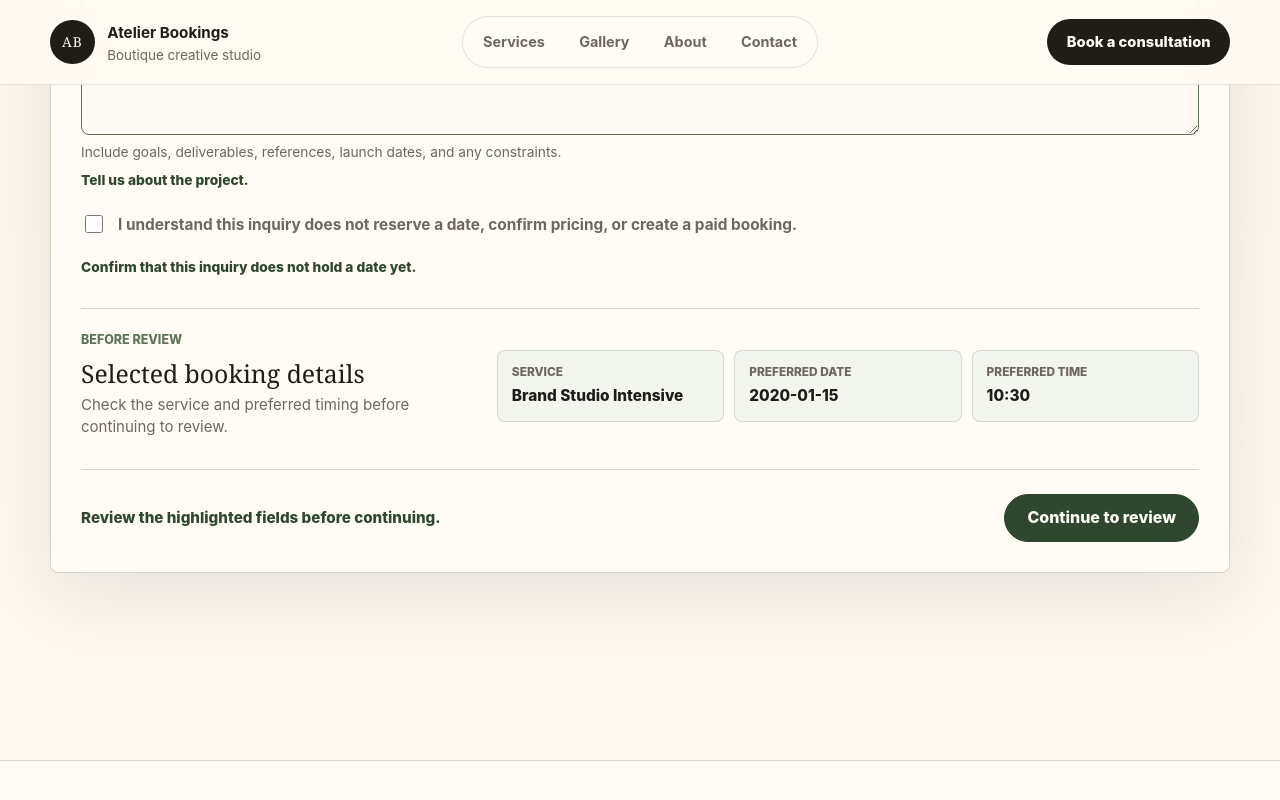
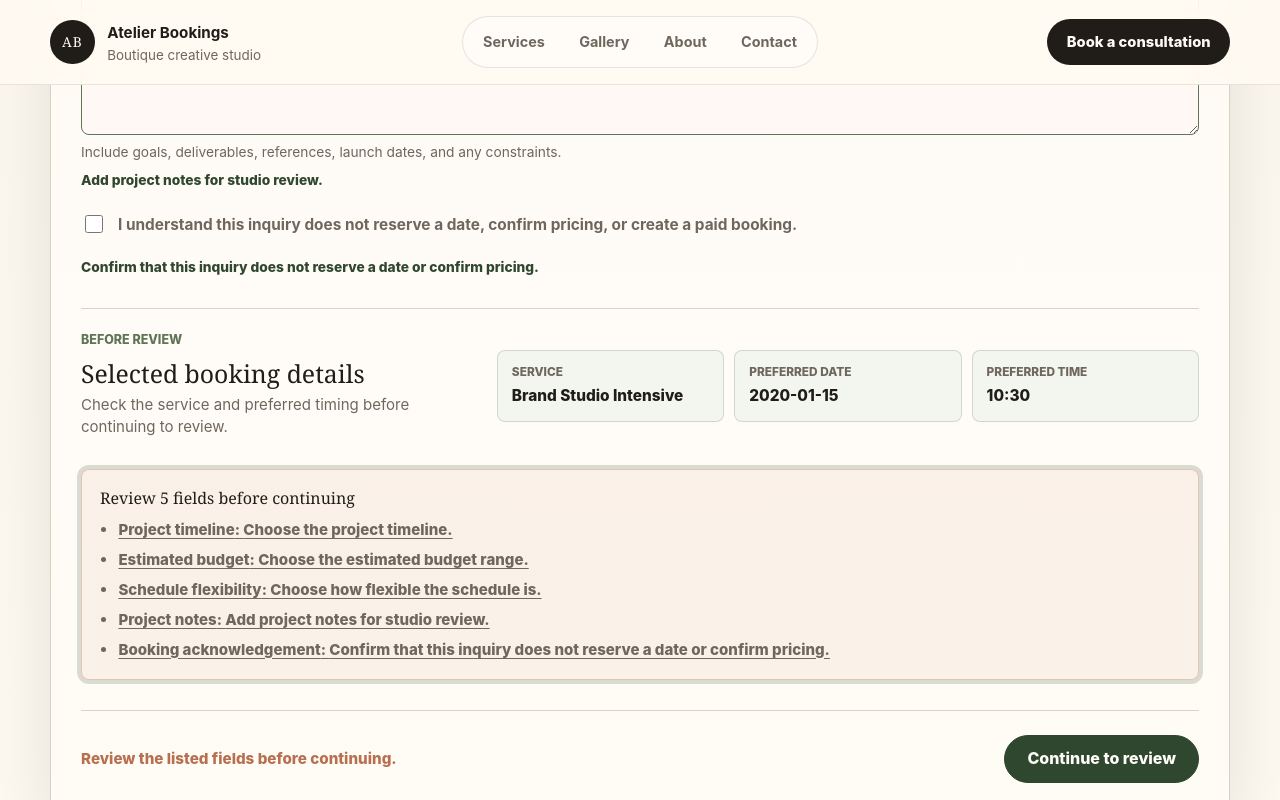
Before and after one commit to VIRTUE-CREATION-AND-DEVELOPMENT-INC/atelier-bookings, a Next.js app: page /booking in a window 1280 px wide. Both pictures are taken after typing "2020-01-15", "10:30", "Sample", "name@example.com", "5551234", "Sample" into the empty fields and a click on the button "Continue to review". Shown: the part 3418-4218 px from the top of the page. Built offline with nearby package versions, Linux system fonts and the light colour scheme.

Commit message:
Virtue Engine - Workplan Step 3 - Clarify Validation And Confirmation - 2026-06-12

```diff
--- a/app/(pages)/booking/BookingInquiry.jsx
+++ b/app/(pages)/booking/BookingInquiry.jsx
@@ -1,6 +1,6 @@
 "use client";
 
-import { useEffect, useMemo, useRef, useState } from "react";
+import { forwardRef, useEffect, useMemo, useRef, useState } from "react";
 import { submitMockBookingInquiry } from "../../../lib/bookings/mock-store.js";
 import { validateBookingInquiryInput } from "../../../lib/bookings/validation.js";
 import styles from "./page.module.css";
@@ -23,6 +23,28 @@ const INITIAL_FORM_VALUES = {
 };
 
 const getFieldErrorId = (field) => `${field}-error`;
+const FIELD_LABELS = {
+  serviceId: "Service",
+  eventDate: "Preferred date",
+  preferredTime: "Preferred time",
+  timeline: "Project timeline",
+  budgetRange: "Estimated budget",
+  scheduleFlexibility: "Schedule flexibility",
+  clientName: "Name",
+  email: "Email",
+  phone: "Phone",
+  contactMethod: "Best contact",
+  company: "Company",
+  projectTitle: "Project title",
+  location: "Location",
+  message: "Project notes",
+  expectationConsent: "Booking acknowledgement",
+};
+const FIELD_TARGET_IDS = {
+  serviceId: "service-selection-options",
+  scheduleFlexibility: "scheduleFlexibility-options",
+};
+const getFieldTargetId = (field) => FIELD_TARGET_IDS[field] || field;
 
 const getInitialServiceId = (services, serviceId) =>
   services.some((service) => service.id === serviceId)
@@ -44,6 +66,8 @@ export default function ServiceSelection({ content, initialServiceId = "" }) {
   const [submittedInquiry, setSubmittedInquiry] = useState(null);
   const reviewRef = useRef(null);
   const confirmationRef = useRef(null);
+  const validationSummaryRef = useRef(null);
+  const isSubmitting = flowStep === "submitting";
 
   const selectedService = useMemo(
     () =>
@@ -83,7 +107,22 @@ export default function ServiceSelection({ content, initialServiceId = "" }) {
     }
   }, [flowStep]);
 
+  useEffect(() => {
+    if (
+      statusMessage === content.errorMessage &&
+      Object.keys(errors).length > 0
+    ) {
+      validationSummaryRef.current?.focus();
+    }
+  }, [content.errorMessage, errors, statusMessage]);
+
   const getError = (field) => errors[field]?.[0] || "";
+  const statusTone =
+    statusMessage === content.errorMessage
+      ? "error"
+      : statusMessage
+        ? "success"
+        : "idle";
 
   const getDescribedBy = (field, helperId) => {
     const descriptionIds = [helperId, getError(field) && getFieldErrorId(field)]
@@ -94,7 +133,7 @@ export default function ServiceSelection({ content, initialServiceId = "" }) {
   };
 
   const updateField = (field, value) => {
-    if (flowStep === "submitting") {
+    if (isSubmitting) {
       return;
     }
 
@@ -120,7 +159,7 @@ export default function ServiceSelection({ content, initialServiceId = "" }) {
   };
 
   const updateSelectedService = (serviceId) => {
-    if (flowStep === "submitting") {
+    if (isSubmitting) {
       return;
     }
 
@@ -159,7 +198,7 @@ export default function ServiceSelection({ content, initialServiceId = "" }) {
   const handleSubmit = async (event) => {
     event.preventDefault();
 
-    if (flowStep === "submitting") {
+    if (isSubmitting) {
       return;
     }
 
@@ -264,7 +303,13 @@ export default function ServiceSelection({ content, initialServiceId = "" }) {
           </div>
 
           <div className={styles.formActions}>
-            <p className={styles.formStatus} data-valid="true" aria-live="polite">
+            <p
+              className={styles.formStatus}
+              data-status="success"
+              role="status"
+              aria-atomic="true"
+              aria-live="polite"
+            >
               {statusMessage}
             </p>
             <button
@@ -287,7 +332,7 @@ export default function ServiceSelection({ content, initialServiceId = "" }) {
       aria-labelledby="service-selection"
     >
       <form
-        aria-busy={flowStep === "submitting" ? "true" : "false"}
+        aria-busy={isSubmitting ? "true" : "false"}
         className={styles.inquiryForm}
         onSubmit={handleSubmit}
         noValidate
@@ -303,8 +348,10 @@ export default function ServiceSelection({ content, initialServiceId = "" }) {
 
         <div className={styles.selectionLayout}>
           <fieldset
+            id="service-selection-options"
             className={styles.serviceFieldset}
             aria-describedby={getDescribedBy("serviceId")}
+            disabled={isSubmitting}
           >
             <legend className={styles.visuallyHidden}>Choose a service</legend>
 
@@ -438,6 +485,7 @@ export default function ServiceSelection({ content, initialServiceId = "" }) {
                     "eventDate-helper",
                   )}
                   aria-invalid={Boolean(getError("eventDate"))}
+                  disabled={isSubmitting}
                   id="eventDate"
                   name="eventDate"
                   onChange={(event) =>
@@ -460,6 +508,7 @@ export default function ServiceSelection({ content, initialServiceId = "" }) {
                     "preferredTime-helper",
                   )}
                   aria-invalid={Boolean(getError("preferredTime"))}
+                  disabled={isSubmitting}
                   id="preferredTime"
                   name="preferredTime"
                   onChange={(event) =>
@@ -478,6 +527,7 @@ export default function ServiceSelection({ content, initialServiceId = "" }) {
                 <select
                   aria-describedby={getDescribedBy("timeline")}
                   aria-invalid={Boolean(getError("timeline"))}
+                  disabled={isSubmitting}
                   id="timeline"
                   name="timeline"
                   onChange={(event) => updateField("timeline", event.target.value)}
@@ -500,6 +550,7 @@ export default function ServiceSelection({ content, initialServiceId = "" }) {
                 <select
                   aria-describedby={getDescribedBy("budgetRange")}
                   aria-invalid={Boolean(getError("budgetRange"))}
+                  disabled={isSubmitting}
                   id="budgetRange"
                   name="budgetRange"
                   onChange={(event) =>
@@ -519,6 +570,8 @@ export default function ServiceSelection({ content, initialServiceId = "" }) {
 
             <fieldset
               className={styles.radioFieldset}
+              disabled={isSubmitting}
+              id="scheduleFlexibility-options"
               aria-describedby={getDescribedBy("scheduleFlexibility")}
             >
               <legend>Schedule flexibility</legend>
@@ -555,6 +608,7 @@ export default function ServiceSelection({ content, initialServiceId = "" }) {
                   aria-describedby={getDescribedBy("clientName")}
                   aria-invalid={Boolean(getError("clientName"))}
                   autoComplete="name"
+                  disabled={isSubmitting}
                   id="clientName"
                   name="clientName"
                   onChange={(event) =>
@@ -570,6 +624,7 @@ export default function ServiceSelection({ content, initialServiceId = "" }) {
                   aria-describedby={getDescribedBy("email")}
                   aria-invalid={Boolean(getError("email"))}
                   autoComplete="email"
+                  disabled={isSubmitting}
                   id="email"
                   name="email"
                   onChange={(event) => updateField("email", event.target.value)}
@@ -588,6 +643,7 @@ export default function ServiceSelection({ content, initialServiceId = "" }) {
                   aria-describedby={getDescribedBy("phone", "phone-helper")}
                   aria-invalid={Boolean(getError("phone"))}
                   autoComplete="tel"
+                  disabled={isSubmitting}
                   id="phone"
                   name="phone"
                   onChange={(event) => updateField("phone", event.target.value)}
@@ -600,6 +656,7 @@ export default function ServiceSelection({ content, initialServiceId = "" }) {
                 <select
                   aria-describedby={getDescribedBy("contactMethod")}
                   aria-invalid={Boolean(getError("contactMethod"))}
+                  disabled={isSubmitting}
                   id="contactMethod"
                   name="contactMethod"
                   onChange={(event) =>
@@ -620,6 +677,7 @@ export default function ServiceSelection({ content, initialServiceId = "" }) {
                   aria-describedby={getDescribedBy("company")}
                   aria-invalid={Boolean(getError("company"))}
                   autoComplete="organization"
+                  disabled={isSubmitting}
                   id="company"
                   name="company"
                   onChange={(event) => updateField("company", event.target.value)}
@@ -632,6 +690,7 @@ export default function ServiceSelection({ content, initialServiceId = "" }) {
                 <input
                   aria-describedby={getDescribedBy("projectTitle")}
                   aria-invalid={Boolean(getError("projectTitle"))}
+                  disabled={isSubmitting}
                   id="projectTitle"
                   name="projectTitle"
                   onChange={(event) =>
@@ -646,6 +705,7 @@ export default function ServiceSelection({ content, initialServiceId = "" }) {
                 <input
                   aria-describedby={getDescribedBy("location")}
                   aria-invalid={Boolean(getError("location"))}
+                  disabled={isSubmitting}
                   id="location"
                   name="location"
                   onChange={(event) => updateField("location", event.target.value)}
@@ -665,6 +725,7 @@ export default function ServiceSelection({ content, initialServiceId = "" }) {
               <textarea
                 aria-describedby={getDescribedBy("message", "message-helper")}
                 aria-invalid={Boolean(getError("message"))}
+                disabled={isSubmitting}
                 id="message"
                 name="message"
                 onChange={(event) => updateField("message", event.target.value)}
@@ -676,6 +737,10 @@ export default function ServiceSelection({ content, initialServiceId = "" }) {
             <label className={styles.consentRow}>
               <input
                 checked={formValues.expectationConsent}
+                aria-describedby={getDescribedBy("expectationConsent")}
+                aria-invalid={Boolean(getError("expectationConsent"))}
+                disabled={isSubmitting}
+                id="expectationConsent"
                 name="expectationConsent"
                 onChange={(event) =>
                   updateField("expectationConsent", event.target.checked)
@@ -710,16 +775,15 @@ export default function ServiceSelection({ content, initialServiceId = "" }) {
           summary={bookingActionSummary}
         />
 
+        <ValidationSummary errors={errors} ref={validationSummaryRef} />
+
         <div className={styles.formActions}>
           <p
             className={styles.formStatus}
-            data-valid={
-              statusMessage === content.successMessage ||
-              statusMessage === content.submittingMessage
-                ? "true"
-                : "false"
-            }
-            aria-live="polite"
+            data-status={statusTone}
+            role={statusTone === "error" ? "alert" : "status"}
+            aria-atomic="true"
+            aria-live={statusTone === "error" ? "assertive" : "polite"}
           >
             {statusMessage}
           </p>
@@ -727,7 +791,7 @@ export default function ServiceSelection({ content, initialServiceId = "" }) {
             {flowStep === "review" || flowStep === "submitting" ? (
               <button
                 className={styles.secondaryButton}
-                disabled={flowStep === "submitting"}
+                disabled={isSubmitting}
                 onClick={handleEditReview}
                 type="button"
               >
@@ -736,13 +800,13 @@ export default function ServiceSelection({ content, initialServiceId = "" }) {
             ) : null}
             <button
               className={styles.submitButton}
-              disabled={flowStep === "submitting"}
+              disabled={isSubmitting}
               type="submit"
             >
               {flowStep === "review"
                 ? "Submit mock inquiry"
-                : flowStep === "submitting"
-                  ? "Submitting..."
+                : isSubmitting
+                  ? "Submitting inquiry..."
                   : "Continue to review"}
             </button>
           </div>
@@ -751,6 +815,47 @@ export default function ServiceSelection({ content, initialServiceId = "" }) {
     </section>
   );
 }
+
+const ValidationSummary = forwardRef(function ValidationSummary(
+  { errors },
+  ref,
+) {
+  const errorItems = Object.entries(errors)
+    .map(([field, fieldErrors]) => ({
+      field,
+      label: FIELD_LABELS[field] || field,
+      message: fieldErrors?.[0] || "",
+      targetId: getFieldTargetId(field),
+    }))
+    .filter((item) => item.message);
+
+  if (errorItems.length === 0) {
+    return null;
+  }
+
+  return (
+    <section
+      className={styles.validationSummary}
+      aria-labelledby="booking-validation-summary"
+      ref={ref}
+      tabIndex={-1}
+    >
+      <h3 id="booking-validation-summary">
+        Review {errorItems.length} field
+        {errorItems.length === 1 ? "" : "s"} before continuing
+      </h3>
+      <ul>
+        {errorItems.map((item) => (
+          <li key={item.field}>
+            <a href={`#${item.targetId}`}>
+              {item.label}: {item.message}
+            </a>
+          </li>
+        ))}
+      </ul>
+    </section>
+  );
+});
 
 function buildBookingActionSummary(values, service) {
   return [
--- a/app/(pages)/booking/content.js
+++ b/app/(pages)/booking/content.js
@@ -39,11 +39,11 @@ export const homePageContent = {
   bookingSummaryDescription:
     "Check the service and preferred timing before continuing to review.",
   successMessage:
-    "Details are ready for review. The next step can confirm and submit the mock inquiry.",
-  submittingMessage: "Submitting the mock inquiry for local review...",
+    "Details are ready for review. Check the summary, then submit the mock inquiry when everything looks right.",
+  submittingMessage: "Submitting the mock inquiry. Please wait before editing details.",
   confirmationStatus:
-    "The mock inquiry is available in this browser session for review.",
-  errorMessage: "Review the highlighted fields before continuing.",
+    "The mock inquiry was recorded locally and is ready for studio review.",
+  errorMessage: "Review the listed fields before continuing.",
   expectationConsentLabel:
     "I understand this inquiry does not reserve a date, confirm pricing, or create a paid booking.",
   reviewTitle: "Review inquiry",
--- a/app/(pages)/booking/page.module.css
+++ b/app/(pages)/booking/page.module.css
@@ -930,8 +930,47 @@
   line-height: 1.45;
 }
 
-.formStatus[data-valid="true"] {
+.formStatus[data-status="success"] {
   color: var(--color-forest);
+}
+
+.formStatus[data-status="error"] {
+  color: var(--color-clay);
+}
+
+.validationSummary {
+  border: 1px solid rgba(184, 111, 79, 0.34);
+  border-radius: var(--radius-card);
+  background: rgba(184, 111, 79, 0.08);
+  padding: 18px;
+}
+
+.validationSummary:focus {
+  outline: none;
+  box-shadow: var(--focus-ring);
+}
+
+.validationSummary h3 {
+  margin: 0 0 10px;
+  color: var(--color-ink);
+  font-size: 1rem;
+  line-height: 1.35;
+}
+
+.validationSummary ul {
+  display: grid;
+  gap: 8px;
+  padding-left: 1.15rem;
+  margin: 0;
+  color: var(--color-clay);
+  font-size: 0.94rem;
+  font-weight: 800;
+  line-height: 1.45;
+}
+
+.validationSummary a {
+  text-decoration: underline;
+  text-underline-offset: 0.18em;
 }
 
 .actionGroup {
```
Also changed, not shown: lib/bookings/validation.js.
